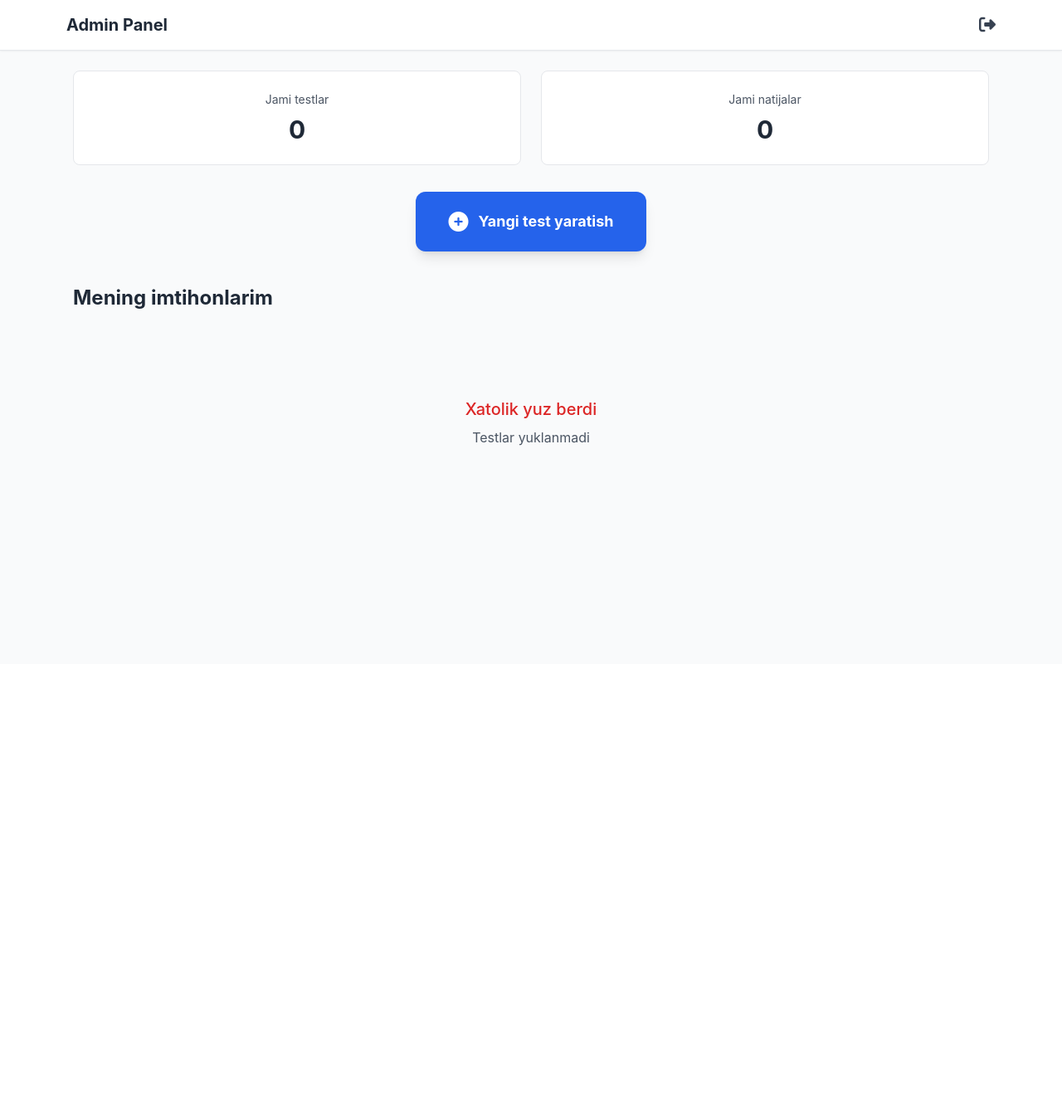
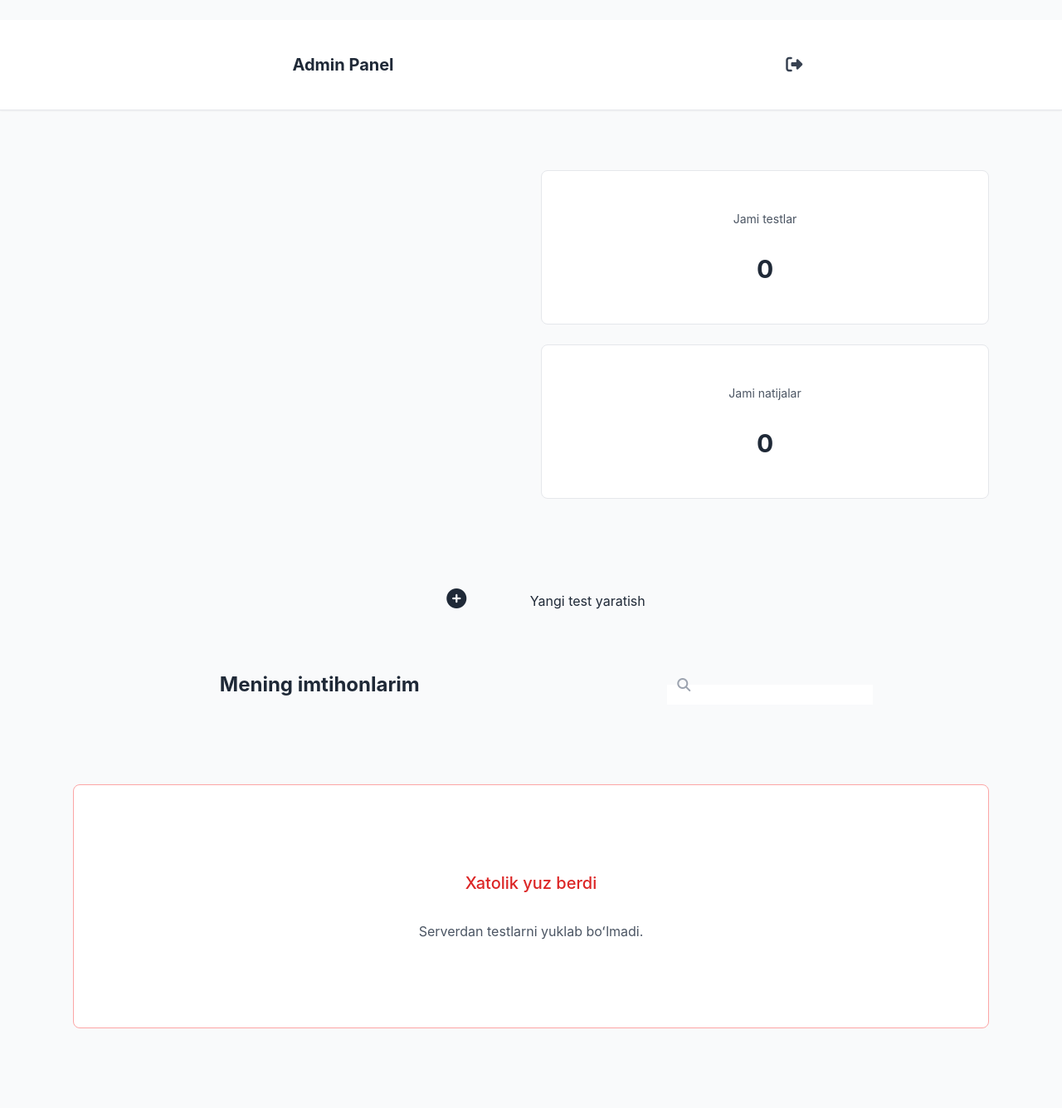
Before and after one commit to ShohruxIbrohimov00/testpdf, a Flask app: page /admin in a window 1280 px wide. Shown: the whole page at 83% size. Before the commit the page ends 537 px from the top, so only its background shows below. Run offline with Flask 3, Linux system fonts and the light colour scheme; tables that the repository leaves empty hold one stand-in row (values such as "Sample post"); some libraries are stand-ins or nearby versions.

Commit message:
Update admin_dash.html

```diff
--- a/templates/admin_dash.html
+++ b/templates/admin_dash.html
@@ -4,7 +4,6 @@
 {% block content %}
 <div class="min-h-screen bg-gray-50">
 
-    <!-- Header -->
         <header class="bg-white shadow-sm border-b border-gray-200 sticky top-0 z-10">
         <div class="max-w-6xl mx-auto px-4 py-4 flex items-center justify-between">
             <h1 class="text-xl font-bold text-gray-800 flex items-center">
@@ -18,7 +17,6 @@
 
     <main class="max-w-6xl mx-auto p-4 sm:p-6">
 
-        <!-- Statistika kartalari (faqat 2 ta) -->
                 <div class="grid grid-cols-1 sm:grid-cols-2 gap-6 mb-8">
             <div class="bg-white p-6 rounded-lg border border-gray-200 text-center">
                 <p class="text-sm text-gray-600">Jami testlar</p>
@@ -30,7 +28,6 @@
             </div>
         </div>
 
-        <!-- Yangi test yaratish tugmasi (alohida, katta va chiroyli) -->
                 <div class="mb-10 text-center">
             <a href="{{ url_for('create_page') }}"
                class="inline-flex items-center gap-3 px-10 py-5 bg-blue-600 hover:bg-blue-700 text-white font-bold text-lg rounded-xl shadow-lg hover:shadow-xl transition transform hover:scale-105">
@@ -39,22 +36,27 @@
             </a>
         </div>
 
-        <!-- Sarlavha -->
-        <div class="mb-6">
-            <h2 class="text-2xl font-bold text-gray-800 flex items-center">
+                <div class="flex flex-col sm:flex-row sm:items-center sm:justify-between mb-6 gap-4">
+            <h2 class="text-2xl font-bold text-gray-800">
                 Mening imtihonlarim
             </h2>
-        </div>
 
-        <!-- Testlar roʻyxati -->
-        <div id="tests-list" class="grid grid-cols-1 sm:grid-cols-2 lg:grid-cols-3 gap-6">
-abel-colspan-full text-center py-20">
-                <i class="fa-solid fa-spinner fa-spin text-4xl text-gray-400 mb-4"></i>
-                <p class="text-gray-600">Testlar yuklanmoqda...</p>
+                        <div class="relative w-full sm:w-80">
+                <i class="fa-solid fa-magnifying-glass absolute left-3 top-1/2 transform -translate-y-1/2 text-gray-400"></i>
+                <input type="text" id="search-input" onkeyup="filterTests()"
+                     class="w-full py-2 pl-10 pr-4 border border-gray-300 rounded-lg focus:ring-blue-500 focus:border-blue-500 transition shadow-sm"
+                     placeholder="Test nomini qidirish...">
             </div>
         </div>
 
-        <!-- Agar test boʻlmasa -->
+                <div id="loading-state" class="text-center py-20 bg-white rounded-lg border-2 border-dashed border-gray-300">
+            <i class="fa-solid fa-spinner fa-spin text-4xl text-blue-500 mb-4"></i>
+            <p class="text-gray-600">Testlar yuklanmoqda...</p>
+        </div>
+
+                        <div id="tests-list" class="grid grid-cols-1 sm:grid-cols-2 lg:grid-cols-3 gap-6 hidden">
+                    </div>
+
                 <div id="no-tests" class="hidden text-center py-20 bg-white rounded-lg border-2 border-dashed border-gray-300">
             <i class="fa-solid fa-face-sad-tear text-6xl text-gray-400 mb-6"></i>
             <p class="text-2xl font-bold text-gray-700 mb-3">Hozircha hech qanday test yoʻq</p>
@@ -65,12 +67,32 @@
             </a>
         </div>
 
+        <div id="no-search-results" class="hidden text-center py-20 bg-white rounded-lg border-2 border-dashed border-gray-300">
+            <i class="fa-solid fa-search text-6xl text-gray-400 mb-6"></i>
+            <p class="text-2xl font-bold text-gray-700 mb-3">Hech qanday natija topilmadi</p>
+            <p class="text-gray-600">Qidiruv soʻzingizni tekshirib koʻring.</p>
+        </div>
+
+
     </main>
 </div>
 {% endblock %}
 
 {% block scripts %}
 <script>
+    // Global o'zgaruvchi. Serverdan yuklangan barcha testlarni saqlash uchun
+    let allTests = [];
+
+    // Asosiy elementlar
+    const list = document.getElementById('tests-list');
+    const noTestsDiv = document.getElementById('no-tests');
+    const loadingState = document.getElementById('loading-state');
+    const noSearchResultsDiv = document.getElementById('no-search-results'); // Yangi qidiruv natijasi elementi
+
+    // ----------------------------------------------------
+    // FUNKSIYALAR
+    // ----------------------------------------------------
+
     function showResults(testId) {
         window.location.href = `/results/admin/${testId}`;
     }
@@ -110,40 +132,39 @@
                 if (!res.ok) throw new Error('Xatolik yuz berdi');
 
                 Swal.fire({ icon: 'success', title: 'Oʻchirildi!', timer: 1500, showConfirmButton: false });
-                loadTests();
+                loadTests(); // Yangi ro'yxatni yuklash
             } catch (err) {
                 Swal.fire('Xato', 'Testni oʻchirib boʻlmadi', 'error');
             }
         });
     }
 
-    async function loadTests() {
-        const list = document.getElementById('tests-list');
-        const noTestsDiv = document.getElementById('no-tests');
-
-        try {
-            const res = await fetch('/api/tests/load');
-            if (!res.ok) throw new Error('Testlar yuklanmadi');
-
-            const tests = await res.json();
-
-            // Statistika yangilash
-            document.getElementById('total-tests-stat').textContent = tests.length;
-            document.getElementById('total-results-stat').textContent =
-                tests.reduce((sum, t) => sum + (t.results_count || 0), 0);
-
+    // 🔥 Test kartalarini chizish funksiyasi
+    function renderTests(testsToRender) {
         list.innerHTML = '';
 
-            if (tests.length === 0) {
+        if (testsToRender.length === 0) {
+            // Agar qidiruv natijasi bo'lmasa
+            const isSearching = document.getElementById('search-input').value.trim() !== '';
+
+            if (isSearching) {
+                noSearchResultsDiv.classList.remove('hidden');
+                noTestsDiv.classList.add('hidden');
+            } else {
+                // Agar umuman test bo'lmasa (yuklanishdan so'ng)
+                noTestsDiv.classList.remove('hidden');
+                noSearchResultsDiv.classList.add('hidden');
+            }
             list.classList.add('hidden');
-                noTestsDiv.classList.remove('hidden');
             return;
         }
 
+        // Agar natijalar bo'lsa
         noTestsDiv.classList.add('hidden');
+        noSearchResultsDiv.classList.add('hidden');
         list.classList.remove('hidden');
 
-            tests.forEach(t => {
+        testsToRender.forEach(t => {
             const card = document.createElement('div');
             card.className = 'bg-white rounded-lg shadow-sm border border-gray-200 hover:shadow-md transition';
 
@@ -180,12 +201,58 @@
 
                 list.appendChild(card);
             });
+    }
+
+    // 🔥 Testlarni Qidirish funksiyasi
+    function filterTests() {
+        const searchTerm = document.getElementById('search-input').value.toLowerCase();
+
+        if (searchTerm === '') {
+            renderTests(allTests);
+            return;
+        }
+
+        const filteredTests = allTests.filter(test =>
+            test.name.toLowerCase().includes(searchTerm)
+        );
+
+        renderTests(filteredTests);
+    }
+
+
+    async function loadTests() {
+
+        // Boshida faqat yuklanish holatini ko'rsatish
+        loadingState.classList.remove('hidden');
+        list.classList.add('hidden');
+        noTestsDiv.classList.add('hidden');
+        noSearchResultsDiv.classList.add('hidden');
+
+        try {
+            const res = await fetch('/api/tests/load');
+            if (!res.ok) throw new Error('Testlar yuklanmadi');
+
+            allTests = await res.json(); // Global o'zgaruvchiga saqlash
+
+            // Loading tugatildi
+            loadingState.classList.add('hidden');
+
+
+            // Statistika yangilash
+            document.getElementById('total-tests-stat').textContent = allTests.length;
+            document.getElementById('total-results-stat').textContent =
+                allTests.reduce((sum, t) => sum + (t.results_count || 0), 0);
+
+            // Testlarni render qilish
+            renderTests(allTests);
 
         } catch (err) {
+            loadingState.classList.add('hidden');
+            list.classList.remove('hidden');
             list.innerHTML = `
-                <div class="col-span-full text-center py-20">
+                <div class="col-span-full text-center py-20 bg-white rounded-lg border border-red-300">
                     <p class="text-red-600 font-medium text-xl">Xatolik yuz berdi</p>
-                    <p class="text-gray-600 mt-2">${err.message}</p>
+                    <p class="text-gray-600 mt-2">Serverdan testlarni yuklab boʻlmadi.</p>
                 </div>
             `;
         }
```
Lines whose indentation alone changed are shown as unchanged.
